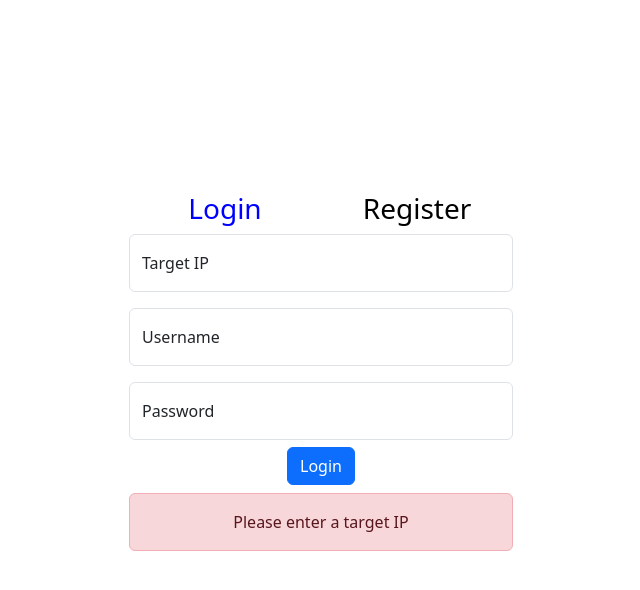
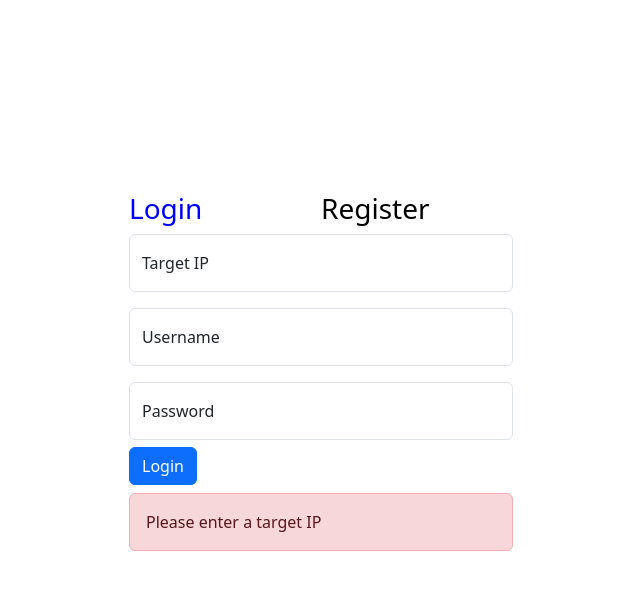
Before and after one commit to amsquid/clowd-front, a React (Vite) app: page / in a window 1280 px wide. Both pictures are taken after a click on the button "Login". Shown: the top 590 px of the page, without its empty margins (319-959 px from the left). Built offline with nearby package versions, Linux system fonts and the light colour scheme.

Commit message:
Moved things fron login.css to app.css

```diff
--- a/src/App.css
+++ b/src/App.css
@@ -1,4 +1,46 @@
-body {
+
+.login {
+	display: grid;
+
+	--width: 35%;
+
+	@media (width <= 600px) {
+		--width: 5%;
+	}
+
+	margin-left: var(--width);
+	margin-right: var(--width);
+	margin-top: 15%;
+
 	text-align: center;
-	margin: 12px;
 }
+
+button, .alert {
+	margin-top: 2%;
+}
+
+.auth-options {
+	display: flex;
+}
+
+.auth-options > * {
+	flex: 1;
+}
+
+.auth-options > *:hover {
+	cursor: pointer;
+}
+
+.auth-chosen {
+	color: blue;
+	transition: 0.2s;
+}
+
+.auth-notchosen {
+	color: black;
+	transition: 0.2s;
+}
+
+p {
+	margin-bottom: 0;
+}
```
